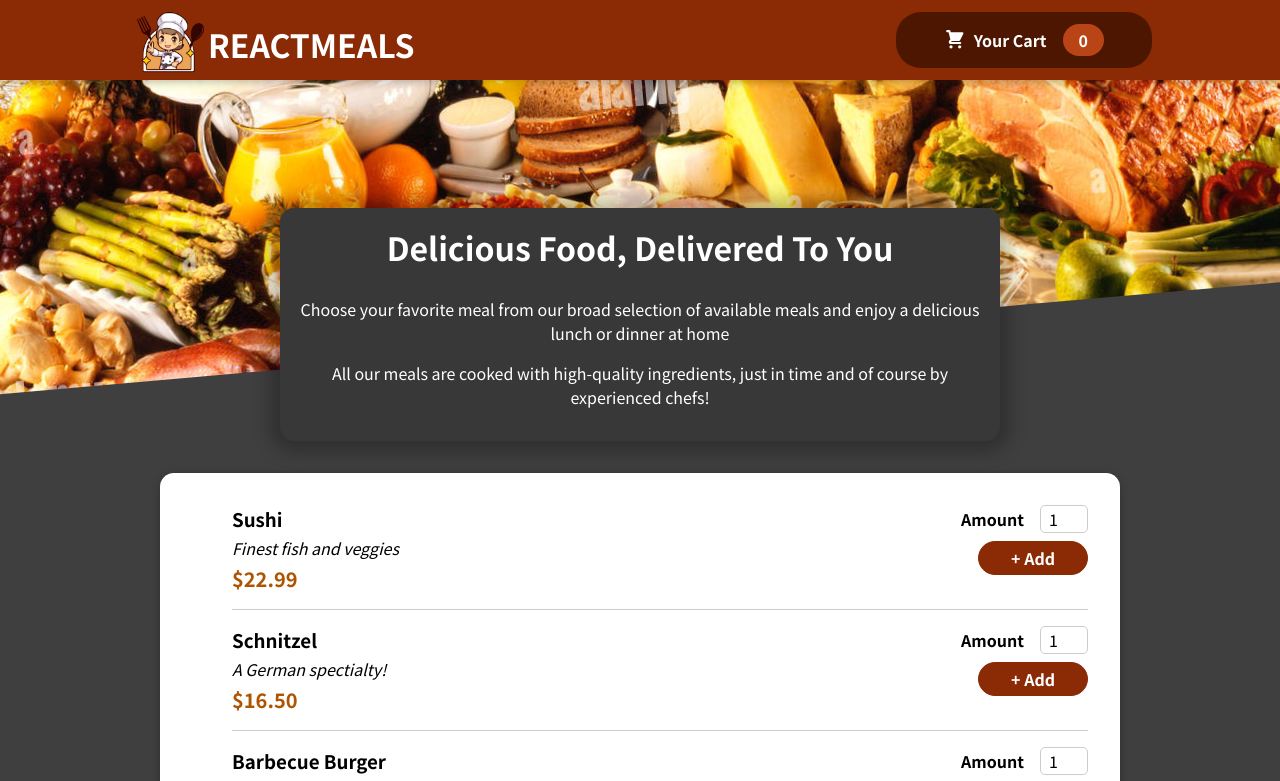
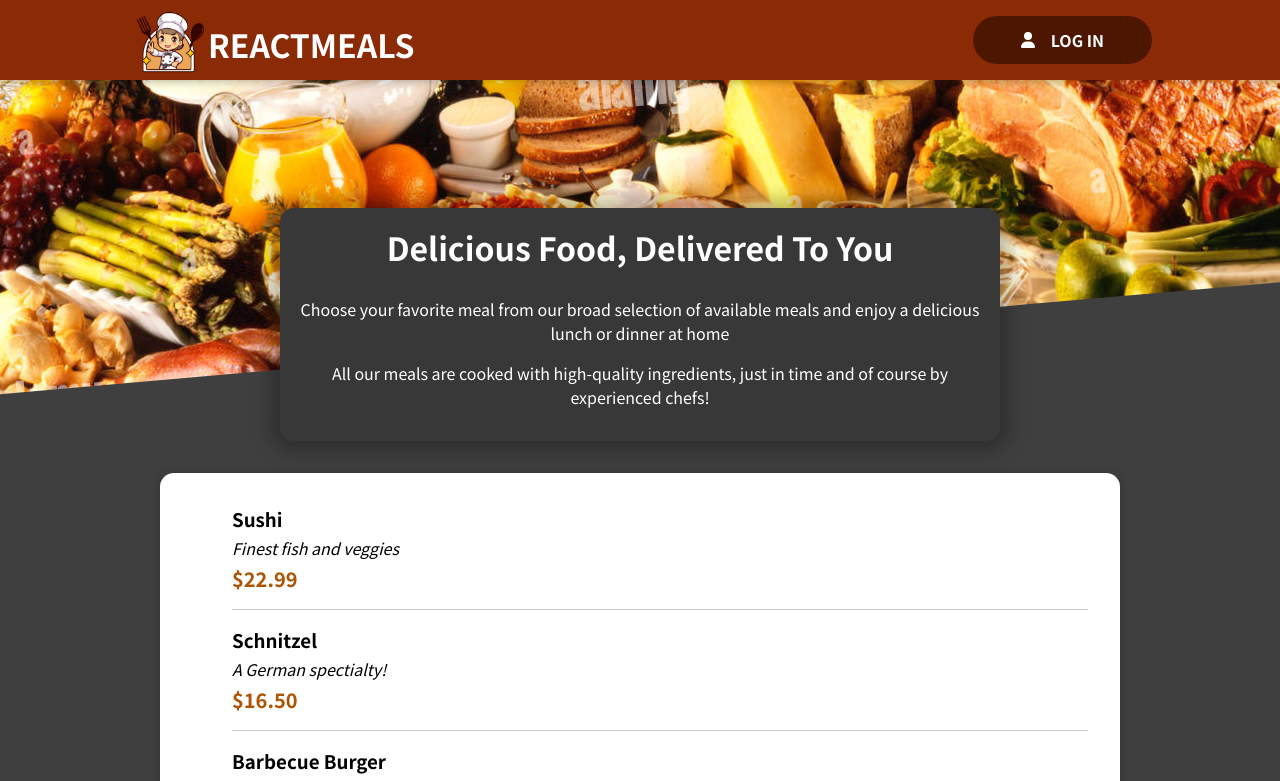
Before and after one commit to nathan-dinh-dev/food-order-app, a React (Vite) app: page / in a window 1280 px wide. Shown: the top 781 px of the page. Built offline with nearby package versions, Linux system fonts and the light colour scheme.

Commit message:
Initiating Firebase authentication

```diff
--- a/src/components/Layout/Header.jsx
+++ b/src/components/Layout/Header.jsx
@@ -1,24 +1,47 @@
 import styles from "./Header.module.css";
-import React from "react";
-import mealsImg from "../../assets/meals.jpg";
+import React, { useContext } from "react";
 import HeaderCardButton from "./HeaderCartButton";
 import foodImg from "../../assets/food.jpg";
-import { useState } from "react";
+import { FontAwesomeIcon } from "@fortawesome/react-fontawesome";
+import { faUser } from "@fortawesome/free-solid-svg-icons";
+import CartContext from "../../store/cart-context";
 
 const Header = (props) => {
+  const ctx = useContext(CartContext);
+
   const modalHandler = () => {
     props.onModalOpen(true);
   };
 
+  const loginHandler = () => {
+    ctx.setCurrentUser("Nathan");
+  };
+
+  const logoutHandler = () => {
+    ctx.setCurrentUser(null);
+  };
   return (
     <React.Fragment>
       <header className={styles.header}>
-        <div className={styles.brand}>
+        <div className={styles["header__brand"]}>
           <img src="./brand.png" alt="brand" />
           <h1>REACTMEALS</h1>
         </div>
-
-        <HeaderCardButton onClick={modalHandler}>Cart</HeaderCardButton>
+        <div className={styles["header__actions"]}>
+          {ctx.currentUser && (
+            <HeaderCardButton onClick={modalHandler}>Cart</HeaderCardButton>
+          )}
+          {ctx.currentUser ? (
+            <button className={styles["header__login"]} onClick={logoutHandler}>
+              <span>Hi, {ctx.currentUser}</span>
+            </button>
+          ) : (
+            <button className={styles["header__login"]} onClick={loginHandler}>
+              <FontAwesomeIcon icon={faUser} />
+              <span>LOG IN</span>
+            </button>
+          )}
+        </div>
       </header>
       <div className={styles["main-image"]}>
         <img src={foodImg} alt="A table full of delicious food!" />
--- a/src/components/Layout/Header.module.css
+++ b/src/components/Layout/Header.module.css
@@ -15,9 +15,39 @@
   box-shadow: 0 2px 8px rgba(0, 0, 0, 0.25);
 }
 
-.brand {
+.header__brand {
   height: 100%;
   display: flex;
+}
+
+.header__actions {
+  display: flex;
+  align-items: center;
+  gap: 3rem;
+}
+
+.header__login {
+  cursor: pointer;
+  font: inherit;
+  border: none;
+  background-color: #4d1601;
+  color: white;
+  padding: 0.75rem 3rem;
+  display: flex;
+  justify-content: space-around;
+  align-items: center;
+  border-radius: 25px;
+  font-weight: bold;
+}
+
+.header__login:hover,
+.header__login:active {
+  background-color: #2c0d00;
+}
+
+.header__login span {
+  margin-left: 1rem;
+  font-weight: bold;
 }
 
 .main-image {
--- a/src/components/Layout/HeaderCartButton.jsx
+++ b/src/components/Layout/HeaderCartButton.jsx
@@ -15,6 +15,7 @@ const HeaderCardButton = (props) => {
   const items = cartCTX.item;
 
   const classes = `${styles.button} ${isBump ? styles.bump : ""}`;
+
   useEffect(() => {
     if (items.length === 0) return;
 
@@ -28,6 +29,7 @@ const HeaderCardButton = (props) => {
       console.log("In clear");
     };
   }, [items]);
+
   return (
     <button className={classes} onClick={props.onClick}>
       <span className={styles.icon}>
--- a/src/components/Meals/MealItem/MealItem.jsx
+++ b/src/components/Meals/MealItem/MealItem.jsx
@@ -24,6 +24,7 @@ const MealItem = (props) => {
         <div className={styles.description}>{props.meals.description}</div>
         <div className={styles.price}>{price}</div>
       </div>
+      {cartCTX.currentUser ? (
         <div>
           <MealItemForm
             id={props.meals.id}
@@ -31,6 +32,9 @@ const MealItem = (props) => {
             onAddToCart={addToCartHandler}
           />
         </div>
+      ) : (
+        ""
+      )}
     </li>
   );
 };
--- a/src/store/CartProvider.jsx
+++ b/src/store/CartProvider.jsx
@@ -1,5 +1,5 @@
 import CartContext from "./cart-context.jsx";
-import { useReducer } from "react";
+import { useReducer, useState } from "react";
 
 const defaultCartState = {
   items: [],
@@ -47,6 +47,8 @@ const CartProvider = (props) => {
     defaultCartState
   );
 
+  const [currentUser, setCurrentUser] = useState(null);
+
   const addItemToCartHandler = (item) => {
     dispatchCartAction({ type: "ADD", item: item });
   };
@@ -55,11 +57,17 @@ const CartProvider = (props) => {
     dispatchCartAction({ type: "REMOVE", id: id });
   };
 
+  const setUserHandler = (user) => {
+    setCurrentUser(user);
+  };
+
   const cartContext = {
     item: cartState.items,
     totalAmount: cartState.totalAmount,
+    currentUser: currentUser,
     addItem: addItemToCartHandler,
     removeItem: removeItemFromCartHandler,
+    setCurrentUser: setUserHandler,
   };
 
   return (
--- a/src/store/cart-context.jsx
+++ b/src/store/cart-context.jsx
@@ -3,8 +3,10 @@ import React from "react";
 const CartContext = React.createContext({
   item: [],
   totalAmount: 0,
+  currentUser: null,
   addItem: (item) => {},
   removeItem: (id) => {},
+  setCurrentUser: () => {},
 });
 
 export default CartContext;
```
Also changed, not shown: package.json (+7 -0 lines), src/firebase/firebase-config.js (added, +19 -0 lines), 2 other files (tests, documents, lock files or other folders). Lines whose indentation alone changed are shown as unchanged.
